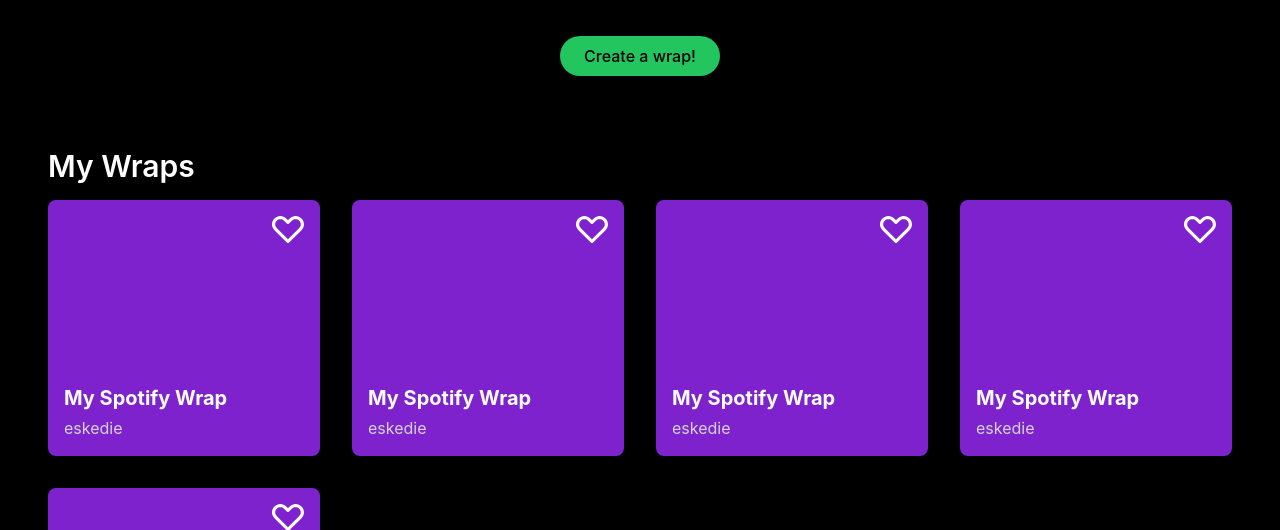
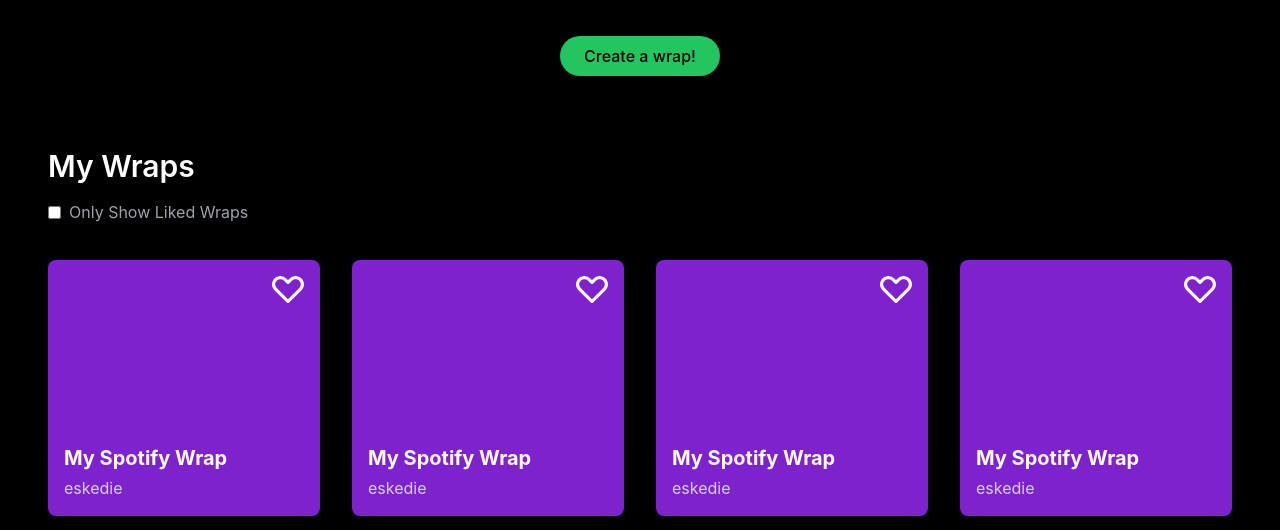
Before and after one commit to weswes2EPYC/Spotify-Wrapped, a Django app: template main/templates/main/my_wraps.html in a window 1280 px wide. Shown: the part 224-754 px from the top of the page. Run offline with Django 5.2, Linux system fonts and the light colour scheme; the template is opened without the code that fills it, so the values that code supplies are empty; some libraries are stand-ins or nearby versions.

Commit message:
wrapped page and home page
created a checkbox for the favorites display

```diff
--- a/main/templates/main/my_wraps.html
+++ b/main/templates/main/my_wraps.html
@@ -12,7 +12,13 @@
     </section>
 
     <section class="p-12 bg-black text-white">
-        <h2 class="text-3xl mb-4 font-semibold">My Wraps</h2>
+        <div class="mb-9">
+            <h2 class="text-3xl mb-4 font-semibold">My Wraps</h2>
+            <label class="flex items-center space-x-2 text-gray-400 cursor-pointer">
+                <input type="checkbox" class="rounded accent-gray-400 form-checkbox text-black" />
+                <span>Only Show Liked Wraps</span>
+            </label>
+        </div>
         <div class="grid grid-flow-row gap-8 sm:grid-cols-1 md:grid-cols-2 lg:grid-cols-3 xl:grid-cols-4">
         <!-- start of card -->
                 <div class="bg-purple-700 rounded-lg p-6 relative h-64 hover:scale-105">
```
